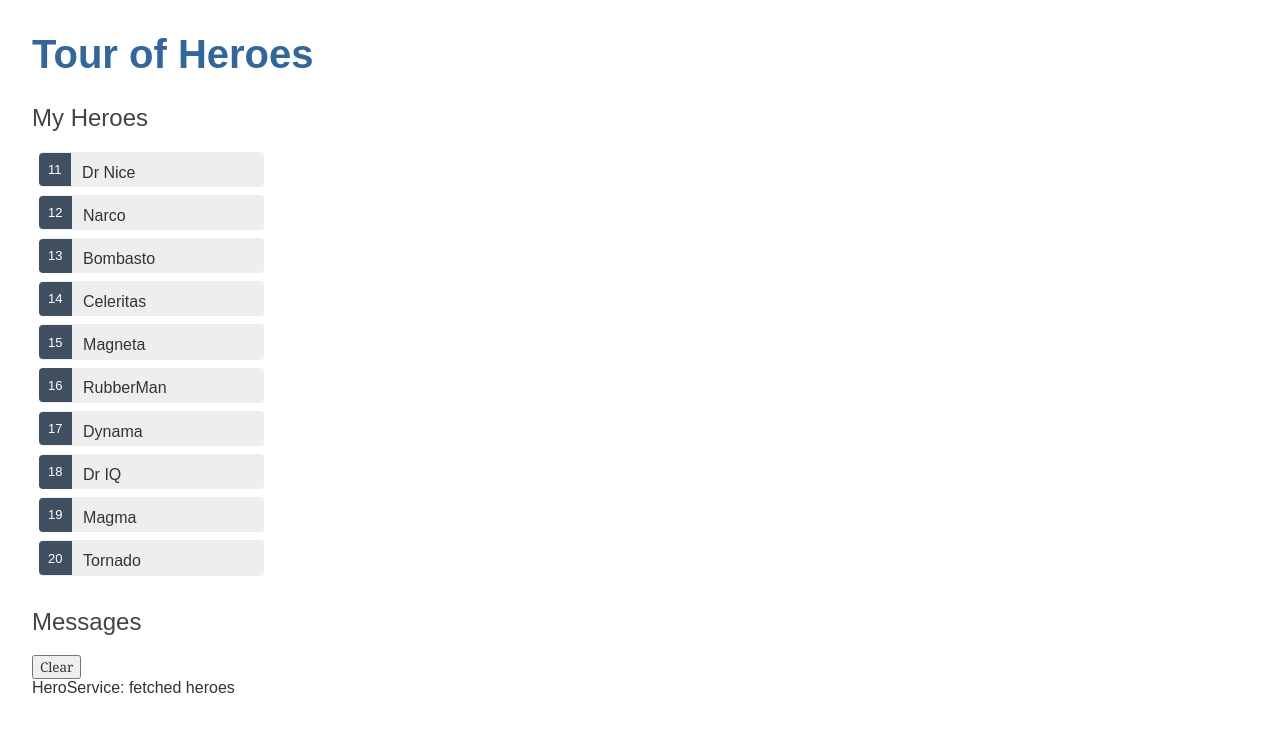
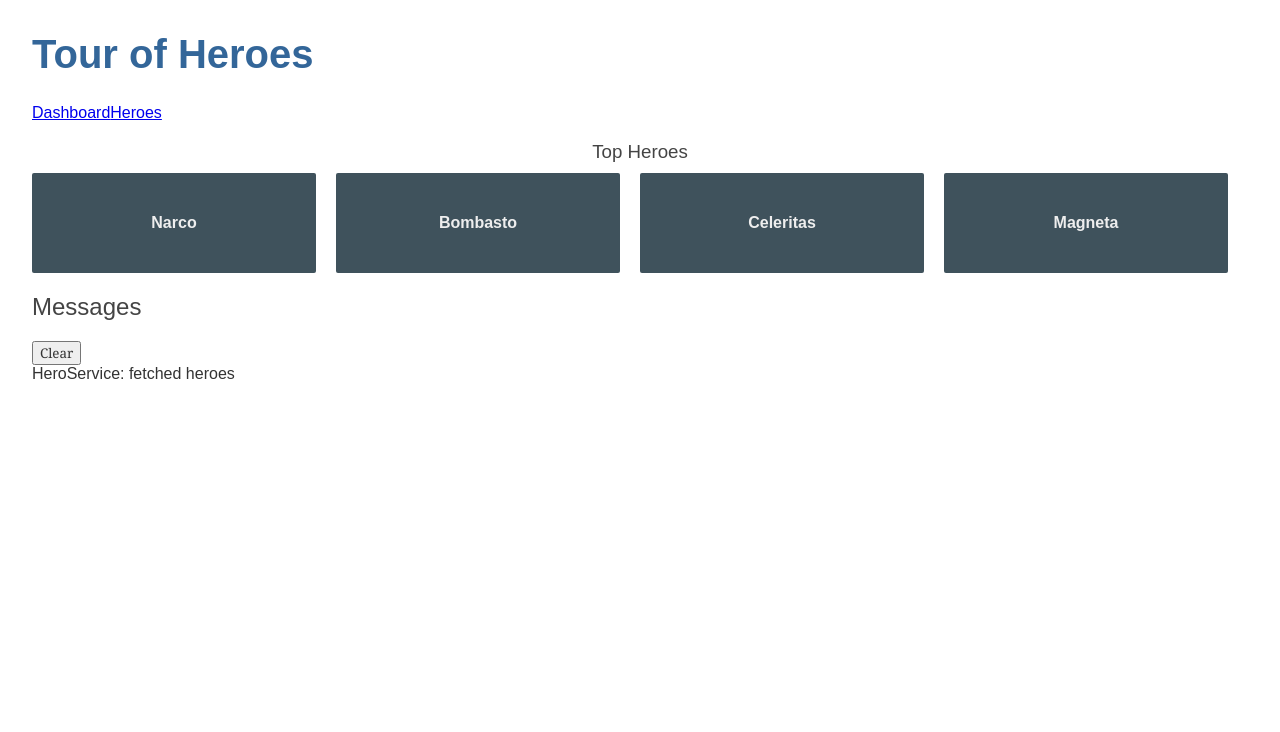
Before and after one commit to ThusithaBandara/angular-tour-of-heroes, an Angular app: page /dashboard in a window 1280 px wide. Before the commit this address led to /. Shown: the top 732 px of the page. Built offline with nearby package versions, Linux system fonts and the light colour scheme.

Commit message:
Add routing

```diff
--- a/src/app/app-routing.module.ts
+++ b/src/app/app-routing.module.ts
@@ -1,8 +1,17 @@
 import { NgModule } from '@angular/core';
 import { Routes, RouterModule } from '@angular/router';
+import { HeroesComponent } from "./heroes/heroes.component";
+import { DashboardComponent } from "./dashboard/dashboard.component";
+import { HeroDetailComponent } from "./hero-detail/hero-detail.component";
 
 
-const routes: Routes = [];
+const routes: Routes = [
+  {path: 'heroes',component :HeroesComponent},
+  {path:'dashboard',component :DashboardComponent},
+  {path:'',redirectTo: '/dashboard',pathMatch: 'full'},
+  {path:'detail/:id', component :HeroDetailComponent}
+
+];
 
 @NgModule({
   imports: [RouterModule.forRoot(routes)],
--- a/src/app/app.component.html
+++ b/src/app/app.component.html
@@ -1,3 +1,7 @@
 <h1>{{title}}</h1>
-<app-heroes></app-heroes>
+<nav>
+    <a routerLink="/dashboard">Dashboard</a>
+    <a routerLink="/heroes">Heroes</a>
+</nav>
+<router-outlet></router-outlet>
 <app-messages></app-messages>
--- a/src/app/app.module.ts
+++ b/src/app/app.module.ts
@@ -7,13 +7,15 @@
 import { FormsModule } from "@angular/forms";
 import { HeroDetailComponent } from './hero-detail/hero-detail.component';
 import { MessagesComponent } from './messages/messages.component';
+import { DashboardComponent } from './dashboard/dashboard.component';
 
 @NgModule({
   declarations: [
     AppComponent,
     HeroesComponent,
     HeroDetailComponent,
-    MessagesComponent
+    MessagesComponent,
+    DashboardComponent
   ],
   imports: [
     BrowserModule,
--- /dev/null
+++ b/src/app/dashboard/dashboard.component.css
@@ -0,0 +1,63 @@
+/* DashboardComponent's private CSS styles */
+[class*='col-'] {
+    float: left;
+    padding-right: 20px;
+    padding-bottom: 20px;
+  }
+  [class*='col-']:last-of-type {
+    padding-right: 0;
+  }
+  a {
+    text-decoration: none;
+  }
+  *, *:after, *:before {
+    -webkit-box-sizing: border-box;
+    -moz-box-sizing: border-box;
+    box-sizing: border-box;
+  }
+  h3 {
+    text-align: center;
+    margin-bottom: 0;
+  }
+  h4 {
+    position: relative;
+  }
+  .grid {
+    margin: 0;
+  }
+  .col-1-4 {
+    width: 25%;
+  }
+  .module {
+    padding: 20px;
+    text-align: center;
+    color: #eee;
+    max-height: 120px;
+    min-width: 120px;
+    background-color: #3f525c;
+    border-radius: 2px;
+  }
+  .module:hover {
+    background-color: #eee;
+    cursor: pointer;
+    color: #607d8b;
+  }
+  .grid-pad {
+    padding: 10px 0;
+  }
+  .grid-pad > [class*='col-']:last-of-type {
+    padding-right: 20px;
+  }
+  @media (max-width: 600px) {
+    .module {
+      font-size: 10px;
+      max-height: 75px; }
+  }
+  @media (max-width: 1024px) {
+    .grid {
+      margin: 0;
+    }
+    .module {
+      min-width: 60px;
+    }
+  }
--- /dev/null
+++ b/src/app/dashboard/dashboard.component.html
@@ -0,0 +1,9 @@
+<h3>Top Heroes</h3>
+<div class="grid grid-pad">
+  <a *ngFor="let hero of heroes" class="col-1-4"
+      routerLink="/detail/{{hero.id}}">
+    <div class="module hero">
+      <h4>{{hero.name}}</h4>
+    </div>
+  </a>
+</div>
--- /dev/null
+++ b/src/app/dashboard/dashboard.component.ts
@@ -0,0 +1,23 @@
+import { Component, OnInit } from '@angular/core';
+import { Hero } from "../hero";
+import { HeroService } from "../hero.service";
+
+@Component({
+  selector: 'app-dashboard',
+  templateUrl: './dashboard.component.html',
+  styleUrls: ['./dashboard.component.css']
+})
+export class DashboardComponent implements OnInit {
+
+  heroes:Hero[]=[];
+  constructor(private heroService:HeroService) { }
+
+  ngOnInit() {
+    this.getHeroes();
+
+  }
+  getHeroes():void{
+    this.heroService.getHeroes().subscribe(heroes=>this.heroes=heroes.slice(1,5));
+  }
+
+}
--- a/src/app/hero-detail/hero-detail.component.css
+++ b/src/app/hero-detail/hero-detail.component.css
@@ -0,0 +1,31 @@
+/* HeroDetailComponent's private CSS styles */
+label {
+    display: inline-block;
+    width: 3em;
+    margin: .5em 0;
+    color: #607D8B;
+    font-weight: bold;
+  }
+  input {
+    height: 2em;
+    font-size: 1em;
+    padding-left: .4em;
+  }
+  button {
+    margin-top: 20px;
+    font-family: Arial;
+    background-color: #eee;
+    border: none;
+    padding: 5px 10px;
+    border-radius: 4px;
+    cursor: pointer;
+    cursor: hand;
+  }
+  button:hover {
+    background-color: #cfd8dc;
+  }
+  button:disabled {
+    background-color: #eee;
+    color: #ccc;
+    cursor: auto;
+  }
--- a/src/app/hero-detail/hero-detail.component.ts
+++ b/src/app/hero-detail/hero-detail.component.ts
@@ -1,5 +1,8 @@
-import { Component, OnInit ,Input} from '@angular/core';
+import { Component, OnInit} from '@angular/core';
+import { ActivatedRoute } from '@angular/router';
+import { Location } from '@angular/common';
 import { Hero } from "../hero";
+import { HeroService }  from '../hero.service';
 
 @Component({
   selector: 'app-hero-detail',
@@ -7,10 +10,21 @@
   styleUrls: ['./hero-detail.component.css']
 })
 export class HeroDetailComponent implements OnInit {
-  @Input() hero:Hero;
-  constructor() { }
+  hero: Hero;
+  constructor(   private route: ActivatedRoute,
+    private heroService: HeroService,
+    private location: Location) { }
 
   ngOnInit() {
+    this.getHero();
+  }
+  getHero(): void {
+    const id = +this.route.snapshot.paramMap.get('id');
+    this.heroService.getHero(id)
+      .subscribe(hero => this.hero = hero);
   }
 
+  goBack(): void {
+    this.location.back();
+  }
 }
--- a/src/app/hero.service.ts
+++ b/src/app/hero.service.ts
@@ -15,4 +15,9 @@
     this.messageService.add('HeroService: fetched heroes');
     return of(HEROES);
   }
+  getHero(id: number): Observable<Hero> {
+    // TODO: send the message _after_ fetching the hero
+    this.messageService.add(`HeroService: fetched hero id=${id}`);
+    return of(HEROES.find(hero => hero.id === id));
+  }
 }
--- a/src/app/heroes/heroes.component.html
+++ b/src/app/heroes/heroes.component.html
@@ -1,7 +1,11 @@
 <h2>My Heroes</h2>
 <ul class="heroes">
-    <li *ngFor="let hero of heroes" [class.selected]="hero === selectedHero" (click)="onSelect(hero)">
-        <span class="badge">{{hero.id}}</span>{{hero.name}}
+    <li *ngFor="let hero of heroes">
+        <a routerLink="/detail/{{hero.id}}">
+            <span class="badge">{{hero.id}}</span>{{hero.name}}
+        </a>
+
+
     </li>
 
 </ul>
@@ -16,4 +20,4 @@
 
 
 </div> -->
-<app-hero-detail [hero]="selectedHero"></app-hero-detail>
+<!-- <app-hero-detail [hero]="selectedHero"></app-hero-detail> -->
--- a/src/app/heroes/heroes.component.ts
+++ b/src/app/heroes/heroes.component.ts
@@ -15,10 +15,7 @@
   ngOnInit() {
     this.getHeroes();
   }
-  selectedHero:Hero;
-  onSelect(hero:Hero):void{
-    this.selectedHero=hero;
-  }
+
   getHeroes():void{
     this.heroService.getHeroes().subscribe(heroes => this.heroes=heroes);
   }
```
Also changed, not shown: 1 other file (tests, documents, lock files or other folders).
